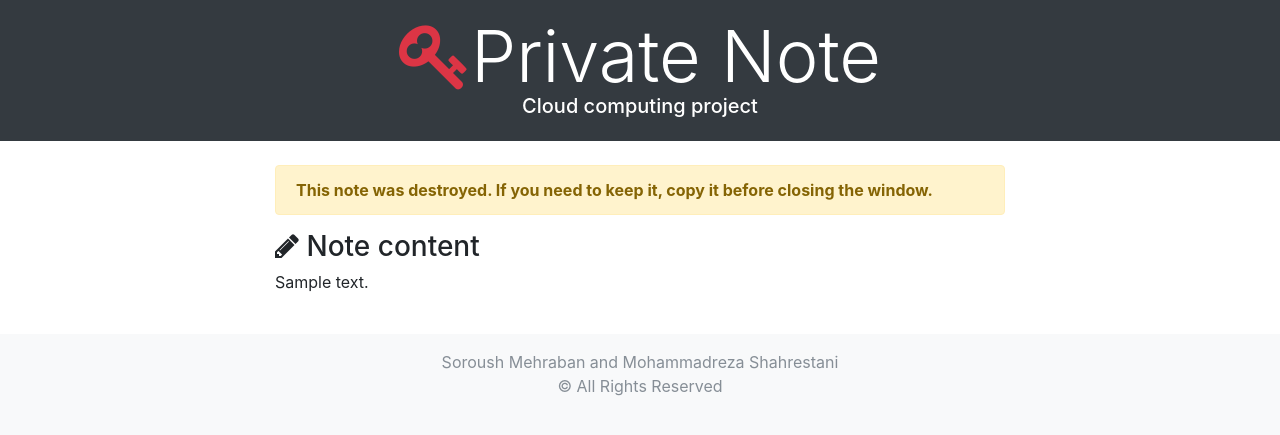
After one commit to SoroushMehraban/Private-Note, a Django app: a page that uses note/templates/note/base.html in a window 1280 px wide. The commit adds this page. Shown: the top 435 px of the page. Run offline with Django 4.2, Linux system fonts and the light colour scheme; tables that the repository leaves empty hold one stand-in row (values such as "Sample post"); data that the repository does not hold is empty; some libraries are stand-ins or nearby versions.

Commit message:
Webserver is implemented

```diff
--- a/note/static/note/css/style.css
+++ b/note/static/note/css/style.css
@@ -0,0 +1,8 @@
+.simpleLink {
+  color: white;
+  text-decoration: none; /* no underline */
+}
+.simpleLink:hover {
+    text-decoration: none;
+    color: white;
+}
--- a/note/templates/note/base.html
+++ b/note/templates/note/base.html
@@ -10,7 +10,7 @@
 </head>
 <body class="bg-light">
     <div class="text-center bg-dark text-white py-3">
-        <h1 class="display-3"><i class="fa fa-key text-danger"></i>Private Note</h1>
+        <a href="/" class="display-3 simpleLink"><i class="fa fa-key text-danger"></i>Private Note</a>
         <h5>Cloud computing project</h5>
     </div>
     {% block content %}{% endblock %}
--- /dev/null
+++ b/note/templates/note/note.html
@@ -0,0 +1,22 @@
+{% extends "note/base.html" %}
+{% load static %}
+
+{% block content %}
+    <div class="bg-white">
+        <div class="container">
+            <div class="row">
+                <div class="col-8 mx-auto my-4">
+                    <div class="alert alert-warning">
+                        <strong>This note was destroyed. If you need to keep it, copy it before closing the window.</strong>
+                    </div>
+                    <h3><i class="fa fa-pencil"></i> Note content</h3>
+                    <div class="container ">
+                        <div class="row">
+                            <p>{{ content }}</p>
+                        </div>
+                    </div>
+                </div>
+            </div>
+        </div>
+    </div>
+{% endblock content %}
--- a/note/urls.py
+++ b/note/urls.py
@@ -1,6 +1,10 @@
 from django.urls import path
-from note.views import MainPage
+from note.views import MainPage, ShowLink, OpenNote, ShowNote, NotExist404
 
 urlpatterns = [
-    path('', MainPage.as_view()),
+    path('', MainPage.as_view(), name='homepage'),
+    path('show_link/<str:address>', ShowLink.as_view(), name='show_link'),
+    path('open_note/<str:address>', OpenNote.as_view(), name='open_note'),
+    path('note/<str:address>', ShowNote.as_view(), name='show_note'),
+    path('404/', NotExist404.as_view(), name='NotExist404')
 ]
--- a/note/views.py
+++ b/note/views.py
@@ -1,6 +1,6 @@
-from django.http import HttpResponseRedirect
-from django.shortcuts import render
+from django.shortcuts import render, redirect, reverse
 from django.views import View
+from note.models import Note
 
 
 class MainPage(View):
@@ -8,5 +8,38 @@ class MainPage(View):
         return render(request, 'note/home.html')
 
     def post(self, request):
-        # TODO: Store note here
-        return HttpResponseRedirect(request.path_info)
+        note = Note.objects.create(content=request.POST.get('note'))
+        return redirect(reverse('show_link', args=(note.address,)))
+
+
+class ShowLink(View):
+    def get(self, request, address):
+        note = Note.objects.filter(address=address).first()
+        if note:
+            return render(request, 'note/showlink.html', context={'address': note.address})
+        else:
+            return redirect('NotExist404')
+
+
+class OpenNote(View):
+    def get(self, request, address):
+        note = Note.objects.filter(address=address).first()
+        if note:
+            return render(request, 'note/open_note.html', context={'address': note.address})
+        else:
+            return redirect('NotExist404')
+
+
+class ShowNote(View):
+    def get(self, request, address):
+        note = Note.objects.filter(address=address).first()
+        if note:
+            note.delete()
+            return render(request, 'note/note.html', context={'content': note.content})
+        else:
+            return redirect('NotExist404')
+
+
+class NotExist404(View):
+    def get(self, request):
+        return render(request, 'note/404.html')
```
Also changed, not shown: note/templates/note/404.html (added, +14 -0 lines), note/templates/note/open_note.html (added, +18 -0 lines), note/templates/note/showlink.html (added, +15 -0 lines).
